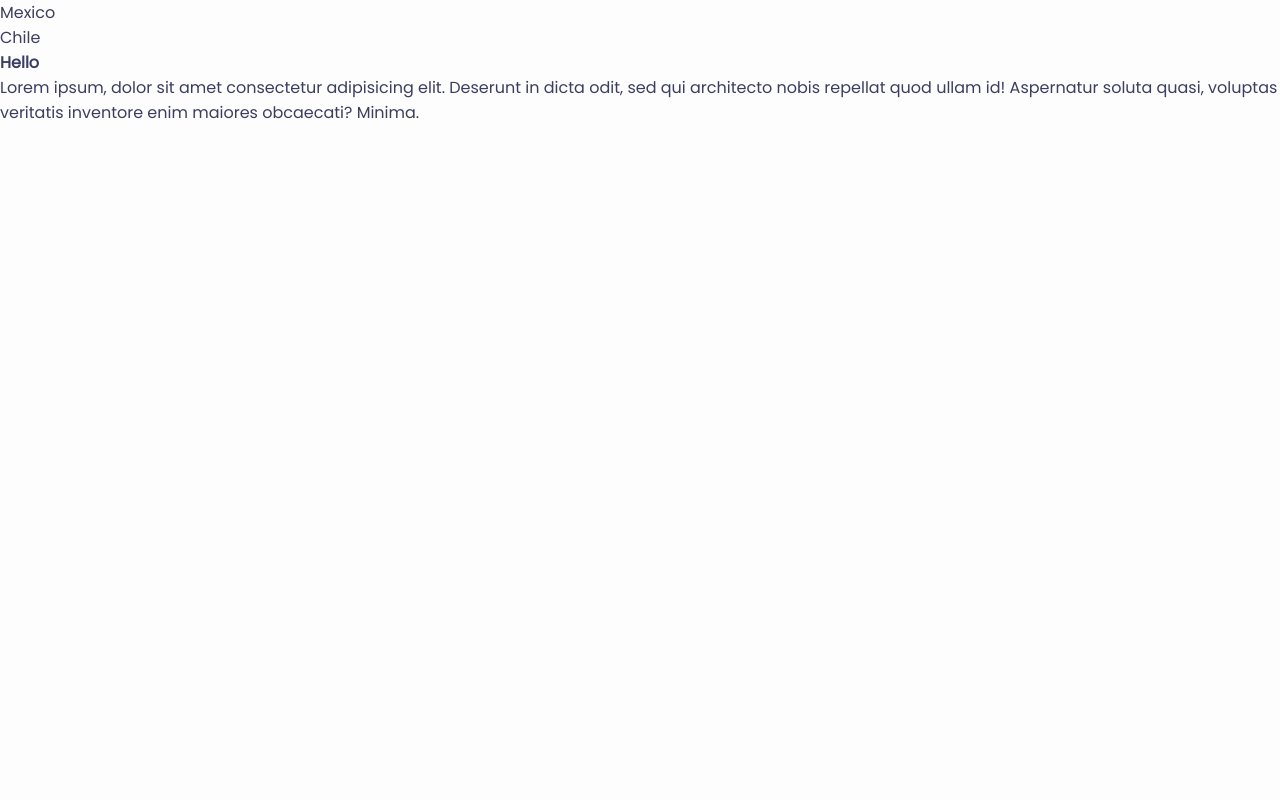
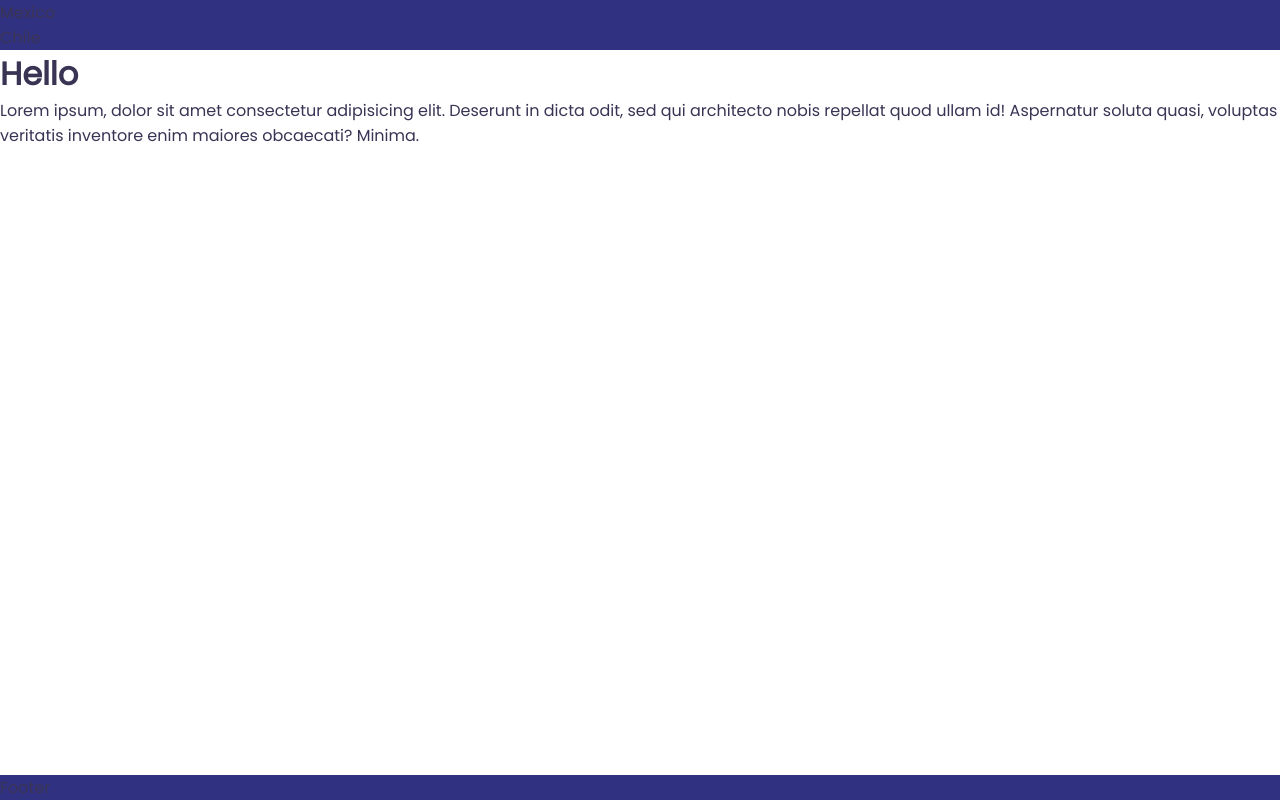
Before and after one commit to CesarAugusto316/vlg-landing-page, a Next.js app: page / in a window 1280 px wide. Built offline with nearby package versions, Linux system fonts and the light colour scheme.

Commit message:
✨ Update color scheme and add Navbar and Footer components

```diff
--- a/app/globals.scss
+++ b/app/globals.scss
@@ -2,26 +2,25 @@
   font-size: 62.5%;
   box-sizing: border-box;
 
-  --color-primary: rgb(55, 124, 251);
-  --color-primary-focus: rgb(5, 87, 240);
-  --color-primary-content: rgb(28, 40, 63);
+  --color-primary: rgb(49, 49, 129);
+  // --color-primary-content: rgb(28, 40, 63);
 
-  --color-secondary: rgb(102, 204, 138);
-  --color-secondary-focus: rgb(61, 184, 104);
-  --color-secondary-content: rgb(40, 71, 56);
+  --color-secondary: rgb(9, 107, 217);
+  // --color-secondary-focus: rgb(61, 184, 104);
+  // --color-secondary-content: rgb(40, 71, 56);
 
-  --color-accent: rgb(234, 82, 52);
-  --color-neutral: rgb(42, 42, 42);
+  // --color-accent: rgb(234, 82, 52);
+  // --color-neutral: rgb(42, 42, 42);
 
   --color-neutral-content: rgb(148, 152, 203);
   --color-primary-shadow: rgba(3, 69, 190, 0.6);
 
-  --color-base-100: rgb(253, 253, 253);
+  --color-base-100: rgb(255, 255, 255);
   --color-base-150: rgb(247, 247, 247);
   --color-base-200: rgb(230, 230, 230);
   --color-base-300: rgb(207, 207, 207);
   --color-base-400: rgb(184, 185, 190);
-  --color-base-content: rgb(59, 62, 95);
+  --color-base-content: rgb(57, 52, 84);
   --color-base-shadow: rgba(46, 55, 74, 0.1);
 }
 
@@ -34,12 +33,15 @@
   border: none;
   scroll-behavior: smooth;
   user-select: none;
-  font-size: 1.6rem;
   color: var(--color-base-content);
 }
 
 body {
+  font-size: 1.6rem;
   background-color: var(--color-base-100);
+  min-height: 100vh;
+  display: flex;
+  flex-direction: column;
 }
 
 ul {
--- a/app/layout.tsx
+++ b/app/layout.tsx
@@ -1,3 +1,4 @@
+import { Navbar, Footer } from '@/components/index'
 import type { Metadata } from 'next'
 import { Poppins } from 'next/font/google'
 import './globals.scss'
@@ -6,9 +7,10 @@ import './globals.scss'
 const poppins = Poppins({ weight: '400', subsets: ['latin'] })
 
 export const metadata: Metadata = {
-  title: 'Create Next App',
-  description: 'Generated by create next app',
+  title: 'Victoria Line Group',
+  description: 'Nos caracterizamos por la consolidación y desconsolidación de cargas, apoyados por nuestros agentes alrededor del mundo desde y hacia el extranjero para nuestros embarques terrestres, aéreos y marítimos.',
 }
+
 
 interface RootProps {
   children: React.ReactNode
@@ -18,13 +20,11 @@ export default function RootLayout({ children }: RootProps) {
   return (
     <html lang="en">
       <body className={poppins.className}>
-        <nav>
-          <ul>
-            <li>Mexico</li>
-            <li>Chile</li>
-          </ul>
-        </nav>
+        <Navbar />
+
         {children}
+
+        <Footer />
       </body>
     </html>
   )
--- a/app/page.module.scss
+++ b/app/page.module.scss
@@ -0,0 +1,3 @@
+.main {
+  flex:  1 1 auto;
+}
--- /dev/null
+++ b/components/footer/footer.module.scss
@@ -0,0 +1,3 @@
+.container {
+  background-color: var(--color-primary);
+}
--- /dev/null
+++ b/components/footer/footer.tsx
@@ -0,0 +1,11 @@
+import { FC } from 'react'
+import styles from './footer.module.scss'
+
+
+export const Footer: FC = () => {
+  return (
+    <footer className={styles.container}>
+      <p>Footer</p>
+    </footer>
+  )
+}
--- /dev/null
+++ b/components/index.ts
@@ -0,0 +1,2 @@
+export { Navbar } from './navbar/navbar'
+export { Footer } from './footer/footer'
--- /dev/null
+++ b/components/navbar/navbar.module.scss
@@ -0,0 +1,3 @@
+.container {
+  background-color: var(--color-primary);
+}
--- /dev/null
+++ b/components/navbar/navbar.tsx
@@ -0,0 +1,14 @@
+import { FC } from 'react';
+import styles from './navbar.module.scss'
+
+
+export const Navbar: FC = () => {
+  return (
+    <nav className={styles.container}>
+      <ul>
+        <li>Mexico</li>
+        <li>Chile</li>
+      </ul>
+    </nav>
+  )
+}
--- a/tsconfig.json
+++ b/tsconfig.json
@@ -19,7 +19,8 @@
       }
     ],
     "paths": {
-      "@/*": ["./*"]
+      "@/components/*": ["./components/*"],
+      "@/assets/*": ["./public/assets/*"]
     }
   },
   "include": ["next-env.d.ts", "**/*.ts", "**/*.tsx", ".next/types/**/*.ts"],
```
Also changed, not shown: public/assets/chile_flag.png (added), public/assets/mexico_flag.png (added).
